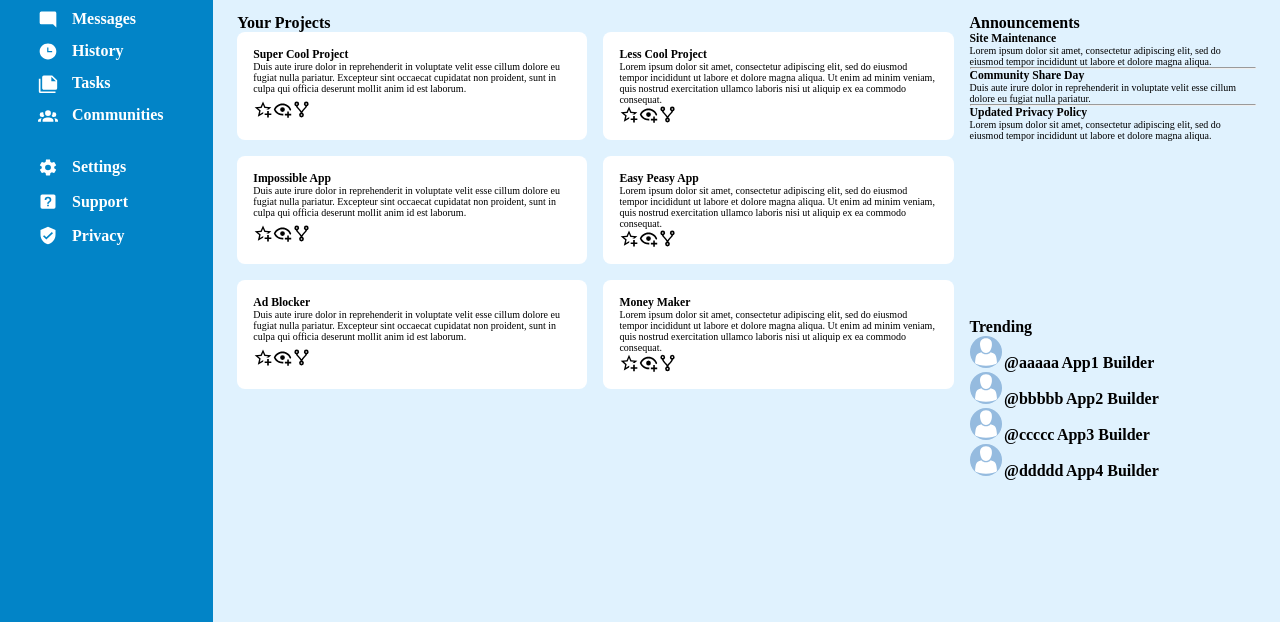
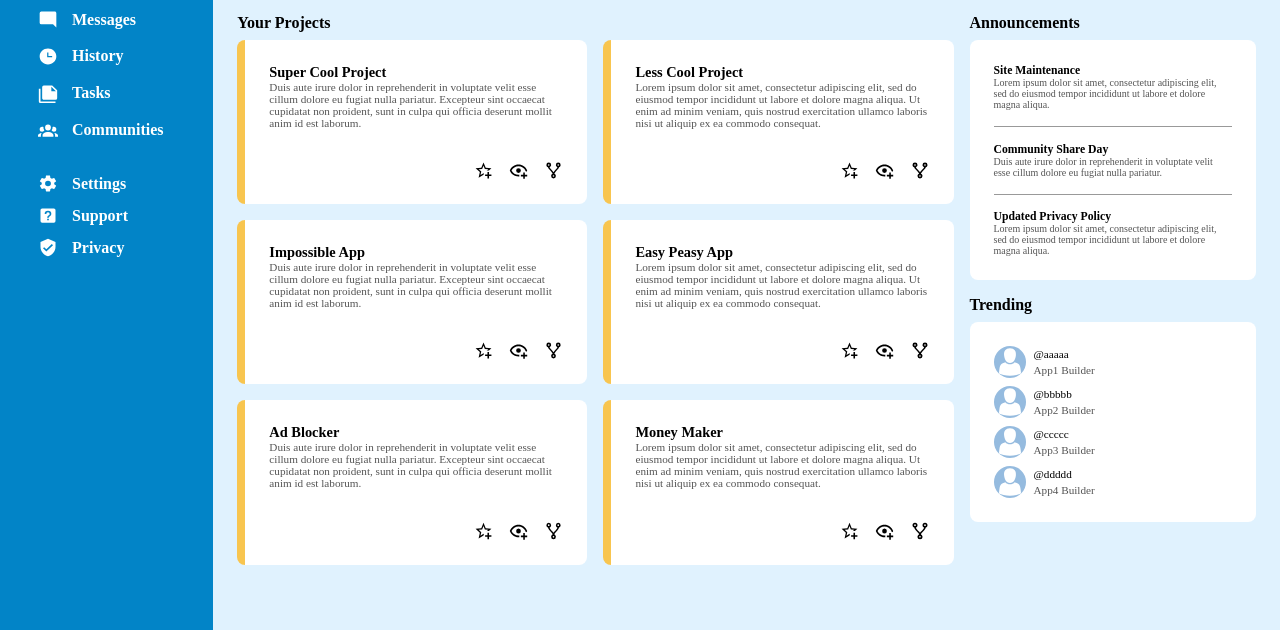
Before and after one commit to privl/admin-dashboard, a plain HTML site: page index.html in a window 1280 px wide. Shown: the part 170-800 px from the top of the page. Drawn offline with Linux system fonts and the light colour scheme.

Commit message:
Finish building grid layout

```diff
--- a/style.css
+++ b/style.css
@@ -42,9 +42,10 @@ img.icon {
     grid-area: 1 / 1 / span 2 / span 1;
     padding: 1.5rem;
     display: grid;
-    grid-template-rows: 2fr 6fr 3fr 20rem;
+    grid-template-rows: 3rem 13rem 5rem 1fr;
     gap: 2rem;
     z-index: 2;
+    height: 100vh;
 
     ul {
         display: grid;
@@ -80,12 +81,12 @@ img.icon {
     position: sticky;
     top: 0;
     background-color: #fff;
-    padding: 2rem 1.5rem 0.5rem 1.5rem;
+    padding: 1.5rem 1.5rem 0.5rem 1.5rem;
     display: grid;
     grid-template-columns: 3fr 2fr;
     grid-template-rows: 3fr 4fr;
     align-items: center;
-    gap: 0.8rem;
+    gap: 0.5rem;
     box-shadow: 0 0 0.4rem 0.2rem rgba(128, 128, 128, 0.2);
     z-index: 1;
 
@@ -132,7 +133,7 @@ img.icon {
         }
         span:nth-child(3) {
             font-weight: 700;
-            font-size: 1.4rem;
+            font-size: 1.2rem;
         }
     }
 
@@ -154,15 +155,30 @@ img.icon {
 }
 
 .content {
+    --announcements-height: auto;
+
     padding: 1.5rem;
     background-color: #e0f2fe;
     display: grid;
     grid-template-columns: 5fr 2fr;
-    grid-template-rows: 18rem 1fr;
+    grid-template-rows: var(--announcements-height) 1fr;
     gap: 1rem;
+
+    > div > div {
+        margin-top: 0.5rem;
+    }
 
     .projects {
         grid-area: 1 / 1 / span 2 / span 1;
+
+        h3 {
+            font-size: 0.9rem;
+            font-weight: 800;
+        }
+        p {
+            font-size: 0.7rem;
+            color: #555;
+        }
     }
 
     .cards {
@@ -171,23 +187,88 @@ img.icon {
         gap: 1rem;
         div {
             background-color: #fff;
+            border-left: 0.5rem solid #f8c54f;
             border-radius: 0.5rem;
-            padding: 1rem;
+            padding: 1.5rem;
 
             display: grid;
             grid-template-columns: repeat(4, auto);
+            grid-template-rows: repeat(2, auto);
+            grid-template-areas:
+                "sec sec sec sec"
+                ". img1 img2 img3";
+            column-gap: 1rem;
+            row-gap: 2rem;
             section {
-                grid-column: 1 / -1;
+                grid-area: sec;
+            }
+            img:nth-child(2) {
+                grid-area: img1;
+            }
+            img:nth-child(3) {
+                grid-area: img2;
+            }
+            img:nth-child(4) {
+                grid-area: img3;
             }
         }
     }
 
     .announcements {
+        height: var(--announcements-height);
+        div {
+            background-color: #fff;
+            border-radius: 0.5rem;
+            padding: 1.5rem;
 
+            display: grid;
+            grid-template-rows: repeat(5, auto);
+            gap: 1rem;
+
+            section {
+                p {
+                    color: #555;
+                }
+            }
+            hr {
+                border: none;
+                height: 0.5px;
+                background-color: #999;
+            }
+        }
     }
 
     .trending {
+        > div {
+            background-color: #fff;
+            border-radius: 0.5rem;
+            padding: 1.5rem;
 
+            display: grid;
+            grid-template-rows: repeat(4, auto);
+            gap: 0.5rem;
+        }
+    }
+
+    .user-info {
+        display: grid;
+        grid-template-columns: 2.5rem auto;
+        grid-template-rows: repeat(2, auto);
+        justify-items: start;
+        align-items: center;
+        img {
+            grid-area: 1 / 1 / span 2 / span 1;
+        }
+        span:nth-child(2) {
+            font-size: 0.7rem;
+            font-weight: 400;
+
+        }
+        span:nth-child(3) {
+            font-size: 0.7rem;
+            font-weight: 400;
+            color: #555;
+        }
     }
 
     div > span {
```
